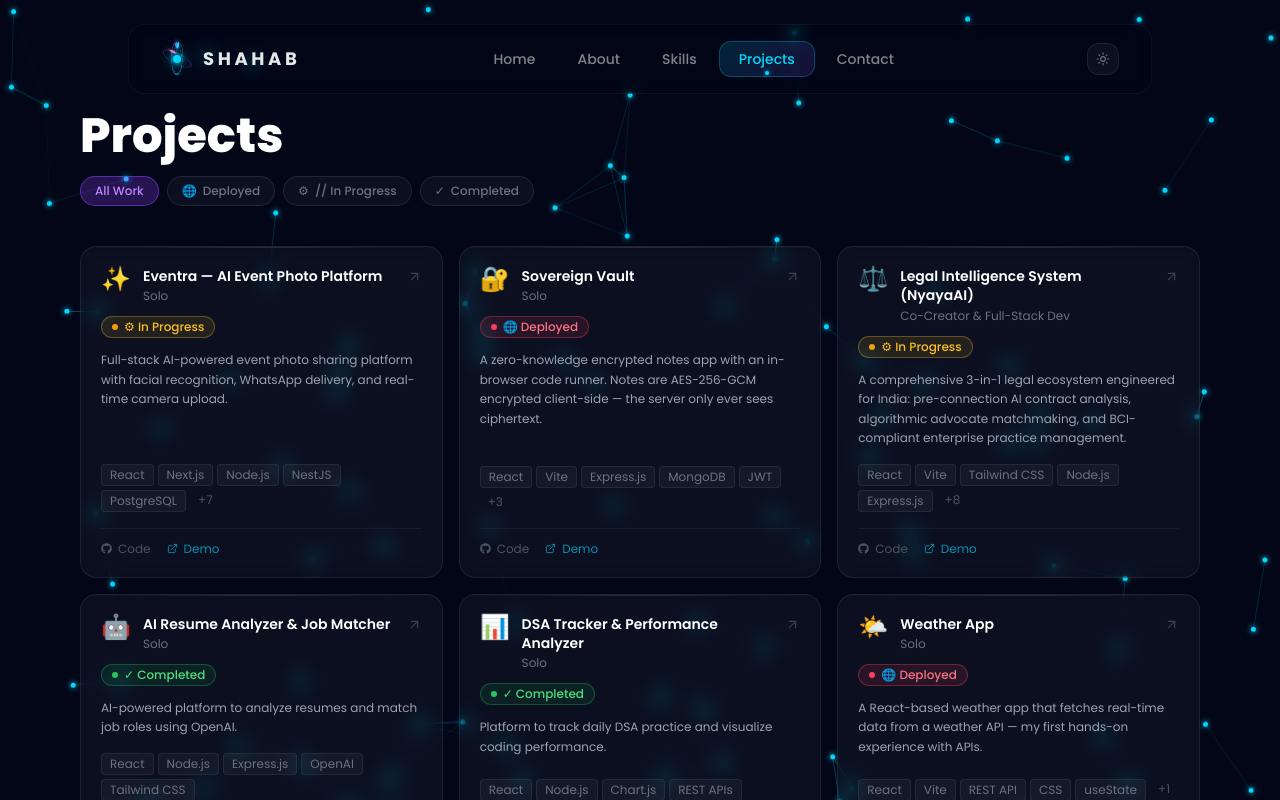
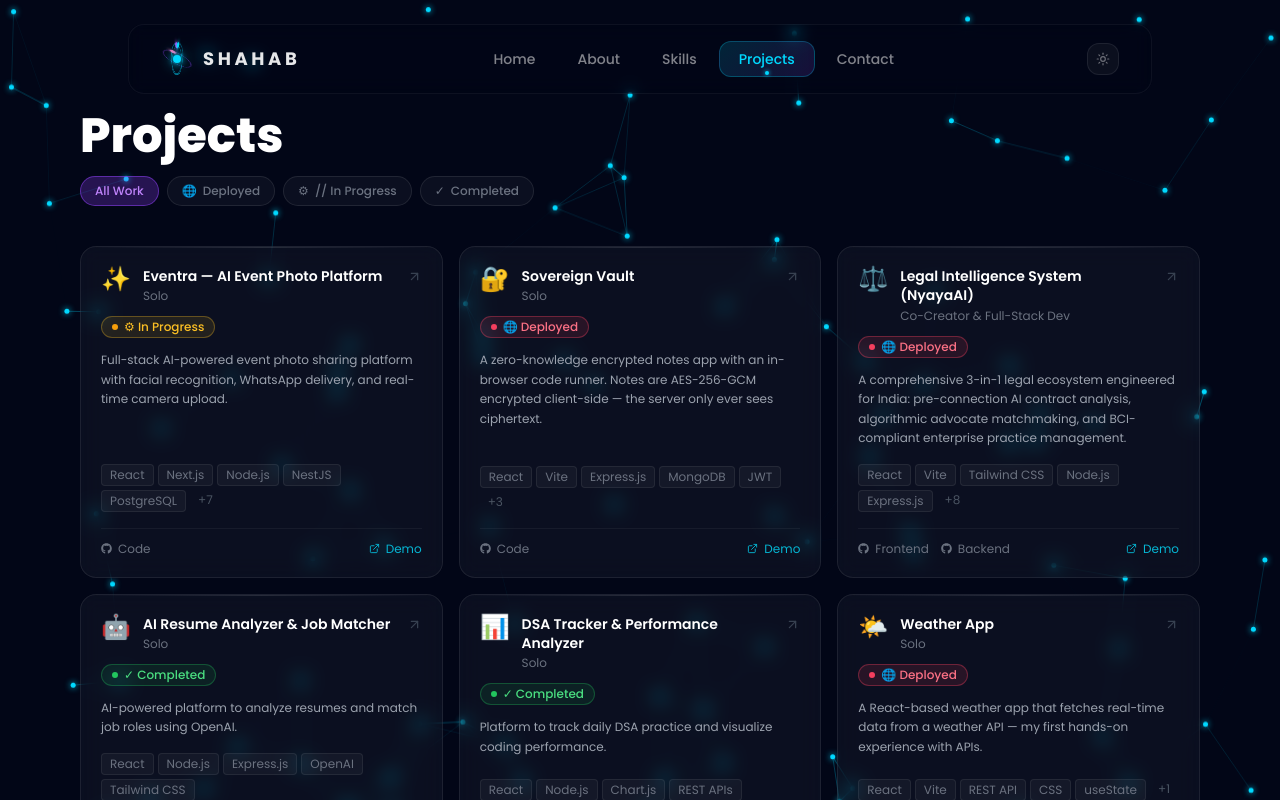
Before and after one commit to shahab-011/portfolio-2026, a React app: page /projects in a window 1280 px wide. Shown: the top 800 px of the page. Built offline with nearby package versions, Linux system fonts and the light colour scheme; the HTML template or start-up script is replaced by a standard one.

Commit message:
Update NyayaAI status to Deployed, update live demo link, and add frontend and backend GitHub links

```diff
--- a/src/data/portfolio.js
+++ b/src/data/portfolio.js
@@ -287,10 +287,11 @@ export const projects = [
     shortDesc: 'A comprehensive 3-in-1 legal ecosystem engineered for India: pre-connection AI contract analysis, algorithmic advocate matchmaking, and BCI-compliant enterprise practice management.',
     description:
       'The Legal Intelligence System (NyayaAI) is engineered as a comprehensive, unified 3-in-1 legal ecosystem for the Indian judicial landscape. Rather than just being a single-purpose application, it seamlessly connects three distinct phases of the legal workflow into one continuous platform.\n\nBy embedding strict Indian regulatory mandates—such as the Bar Council of India (BCI) trust accounting rules, the DPDP Act of 2023, and the Limitation Act of 1963—directly into the application’s core architecture, NyayaAI proves that sophisticated legal tools can balance high-level enterprise requirements with privacy-first imperatives.',
-    status: 'Under Development',
+    status: 'Deployed',
     type: 'Co-Creator & Full-Stack Dev',
-    demo: 'https://nayaya-frontend.netlify.app/',
-    github: 'https://github.com/shahab-011',
+    demo: 'https://nayaya-ai.netlify.app/',
+    github: 'https://github.com/shahab-011/nay',
+    githubBackend: 'https://github.com/shahab-011/product-backend',
     tech: ['React', 'Vite', 'Tailwind CSS', 'Node.js', 'Express.js', 'MongoDB', 'JWT', 'Gemini AI', 'Socket.io', 'PDF.js', 'WebAssembly', 'Render', 'Netlify'],
     tags: ['#3in1Ecosystem', '#LegalTech', '#SaaS', '#AI', '#ZeroKnowledge', '#DPDPAct', '#BCICompliant', '#FullStack', '#MERN', '#IndiaLegal', '#FinalYearProject'],
     ecosystemSections: [
--- a/src/pages/Projects.jsx
+++ b/src/pages/Projects.jsx
@@ -132,25 +132,38 @@ function ProjectCard({ project, index, onClick }) {
 
         {/* Footer */}
         <div
-          className="flex items-center gap-4 pt-3"
+          className="flex items-center gap-3 pt-3 flex-wrap"
           style={{ borderTop: '1px solid rgba(255,255,255,0.05)' }}
         >
+          {project.github && (
             <a
               href={project.github}
               target="_blank"
               rel="noopener noreferrer"
               onClick={(e) => e.stopPropagation()}
-            className="flex items-center gap-1.5 text-xs text-gray-600 hover:text-gray-300 transition-colors"
+              className="flex items-center gap-1.5 text-xs text-gray-500 hover:text-gray-300 transition-colors"
             >
-            <FaGithub size={11} /> Code
+              <FaGithub size={11} /> {project.githubBackend ? 'Frontend' : 'Code'}
             </a>
+          )}
+          {project.githubBackend && (
+            <a
+              href={project.githubBackend}
+              target="_blank"
+              rel="noopener noreferrer"
+              onClick={(e) => e.stopPropagation()}
+              className="flex items-center gap-1.5 text-xs text-gray-500 hover:text-gray-300 transition-colors"
+            >
+              <FaGithub size={11} /> Backend
+            </a>
+          )}
           {project.demo && (
             <a
               href={project.demo}
               target="_blank"
               rel="noopener noreferrer"
               onClick={(e) => e.stopPropagation()}
-              className="flex items-center gap-1.5 text-xs text-cyan-600 hover:text-cyan-400 transition-colors"
+              className="flex items-center gap-1.5 text-xs text-cyan-500 hover:text-cyan-300 transition-colors ml-auto"
             >
               <ExternalLink size={11} /> Demo
             </a>
@@ -254,6 +267,7 @@ function ProjectDetail({ project, onBack }) {
               <ExternalLink size={14} /> Live Demo
             </motion.a>
           )}
+          {project.github && (
             <motion.a
               href={project.github}
               target="_blank"
@@ -263,8 +277,22 @@ function ProjectDetail({ project, onBack }) {
               className="flex items-center gap-2 px-4 py-2 rounded-xl text-sm text-gray-300 hover:text-white transition-colors"
               style={{ background: 'rgba(255,255,255,0.05)', border: '1px solid rgba(255,255,255,0.09)' }}
             >
-            <FaGithub size={14} /> View Code
+              <FaGithub size={14} /> {project.githubBackend ? 'Frontend Code' : 'View Code'}
             </motion.a>
+          )}
+          {project.githubBackend && (
+            <motion.a
+              href={project.githubBackend}
+              target="_blank"
+              rel="noopener noreferrer"
+              whileHover={{ scale: 1.04 }}
+              whileTap={{ scale: 0.96 }}
+              className="flex items-center gap-2 px-4 py-2 rounded-xl text-sm text-gray-300 hover:text-white transition-colors"
+              style={{ background: 'rgba(255,255,255,0.05)', border: '1px solid rgba(255,255,255,0.09)' }}
+            >
+              <FaGithub size={14} /> Backend Code
+            </motion.a>
+          )}
         </div>
       </div>
 
```
Lines whose indentation alone changed are shown as unchanged.
